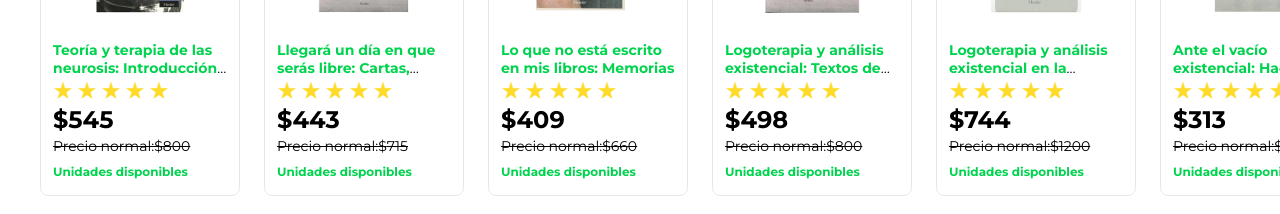
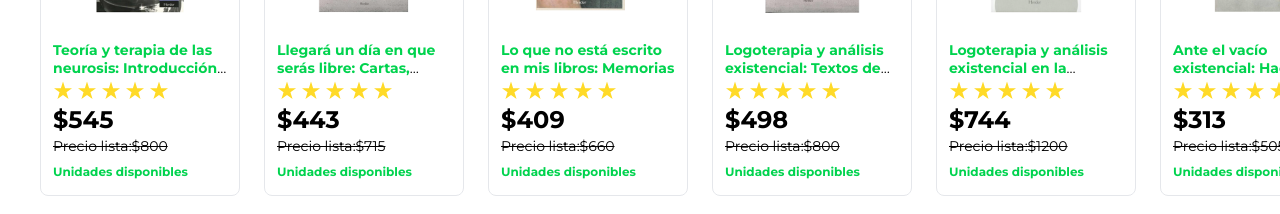
Before and after one commit to SemillerosTech/lazox-landing-libro, a Next.js app: page / in a window 1280 px wide. Shown: the part 1600-1814 px from the top of the page. Built offline with nearby package versions, Linux system fonts and the light colour scheme; no server answers.

Commit message:
precio de lista

```diff
--- a/src/app/components/ProductCard/ProductCard.tsx
+++ b/src/app/components/ProductCard/ProductCard.tsx
@@ -102,7 +102,7 @@ const ProductCard = () => {
               ))}
             </div>
             <b className="text-black text-2xl">${b.offerPrice}</b>
-            <p className="text-sm line-through">Precio normal:${b.price}</p>
+            <p className="text-sm line-through">Precio lista:${b.price}</p>
             <small className="text-secondary text-xs font-bold">
               {b.available ? "Unidades disponibles" : "Agotado"}
             </small>
```
